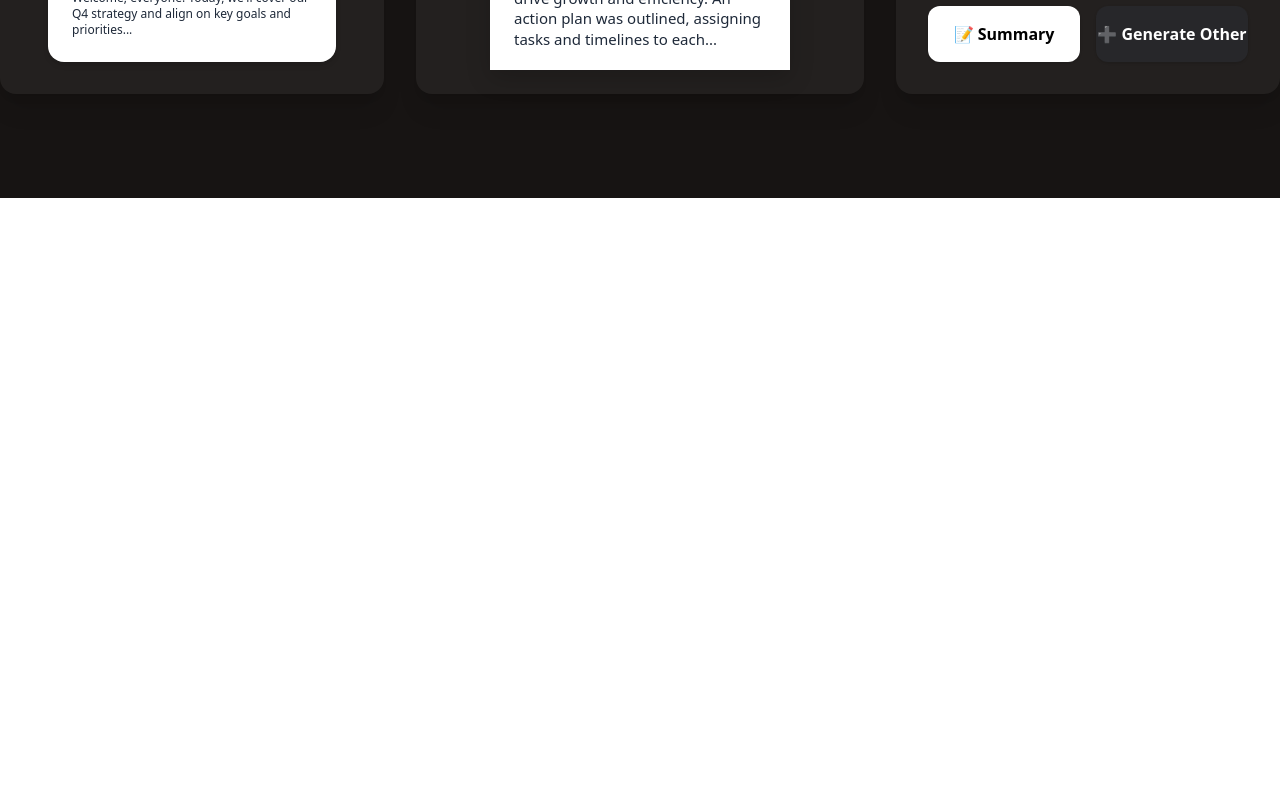
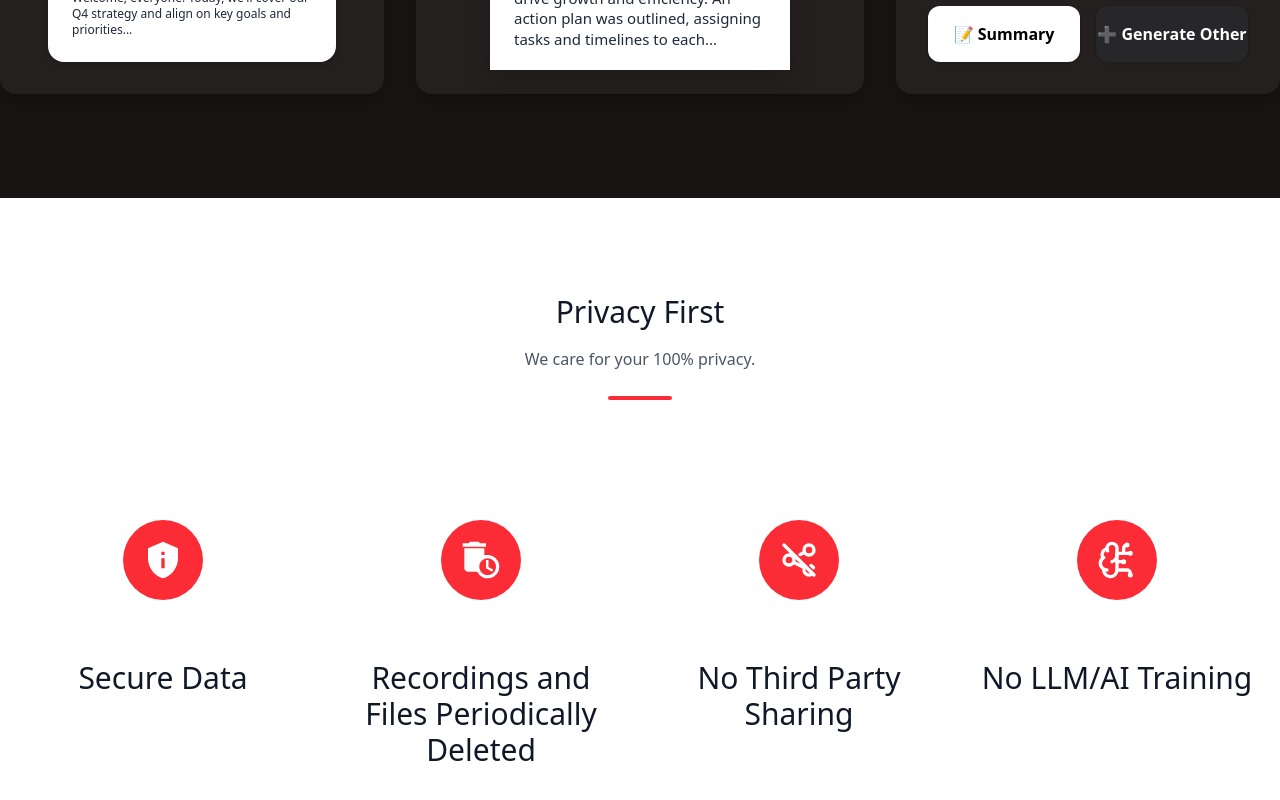
Before and after one commit to codeXanu/my-audionote-app, a Next.js app: page / in a window 1280 px wide. Shown: the part 4336-5136 px from the top of the page. Before the commit the page ends 4534 px from the top, so only its background shows below. Built offline with nearby package versions, Linux system fonts and the light colour scheme.

Commit message:
Privact section added

```diff
--- a/app/components/FeatureSection.jsx
+++ b/app/components/FeatureSection.jsx
@@ -1,4 +1,5 @@
 export default function FeatureSection() {
+
   return (
     <div className="bg-[#171413] min-h-screen py-26 mt-26">
       {/* Header */}
--- /dev/null
+++ b/app/components/PrivacyFirstSection.jsx
@@ -0,0 +1,87 @@
+import { MdPrivacyTip } from "react-icons/md";
+import { MdAutoDelete } from "react-icons/md";
+import { TbShareOff } from "react-icons/tb";
+import { LuBrainCircuit } from "react-icons/lu";
+
+
+
+export default function PrivacyFirstSection() {
+  return (
+    <>
+      <section class="text-gray-600 body-font">
+        <div class="container px-5 py-24 mx-auto">
+          <div class="text-center mb-30">
+            <h1 class="sm:text-3xl text-2xl font-medium title-font text-gray-900 mb-4">
+              Privacy First
+            </h1>
+            <p class="text-base leading-relaxed xl:w-2/4 lg:w-3/4 mx-auto text-gray-500s">
+              We care for your 100% privacy.
+            </p>
+            <div class="flex mt-6 justify-center">
+              <div class="w-16 h-1 rounded-full bg-red-500 inline-flex"></div>
+            </div>
+          </div>
+
+          <div class="flex flex-wrap sm:-m-4 -mx-4 -mb-10 -mt-4 md:space-y-0 space-y-6">
+
+            <div class="p-4 md:w-1/4 flex flex-col text-center items-center">
+              <div class="w-20 h-20 inline-flex items-center justify-center rounded-full bg-red-500 mb-15 flex-shrink-0">
+                <MdPrivacyTip className="text-white w-2xl h-10 " />
+
+              </div>
+              <div class="flex-grow">
+                <h2 class="text-gray-900 text-3xl title-font font-medium mb-3">
+                  Secure Data
+                </h2>
+
+              </div>
+            </div>
+
+            <div class="p-4 md:w-1/4 flex flex-col text-center items-center">
+              <div class="w-20 h-20 inline-flex items-center justify-center rounded-full bg-red-500 mb-15 flex-shrink-0">
+                <MdAutoDelete className="text-white w-2xl h-10 " />
+
+              </div>
+              <div class="flex-grow">
+                <h2 class="text-gray-900 text-3xl title-font font-medium mb-3">
+                  Recordings and Files Periodically Deleted
+                </h2>
+
+              </div>
+            </div>
+
+            <div class="p-4 md:w-1/4 flex flex-col text-center items-center">
+              <div class="w-20 h-20 inline-flex items-center justify-center rounded-full bg-red-500 mb-15 flex-shrink-0">
+                <TbShareOff className="text-white w-2xl h-10 " />
+
+              </div>
+              <div class="flex-grow">
+                <h2 class="text-gray-900 text-3xl title-font font-medium mb-3">
+                  No Third Party Sharing
+                </h2>
+
+              </div>
+            </div>
+
+            <div class="p-4 md:w-1/4 flex flex-col text-center items-center">
+              <div class="w-20 h-20 inline-flex items-center justify-center rounded-full bg-red-500 mb-15 flex-shrink-0">
+                <LuBrainCircuit className="text-white w-2xl h-10 " />
+
+              </div>
+              <div class="flex-grow">
+                <h2 class="text-gray-900 text-3xl title-font font-medium mb-3">
+                  No LLM/AI Training
+                </h2>
+
+              </div>
+            </div>
+
+
+
+          </div>
+
+        </div>
+      </section>
+    </>
+  );
+}
--- a/app/page.js
+++ b/app/page.js
@@ -2,6 +2,7 @@ import Header from "./components/Header";
 import HeroSection from "./components/HeroSection";
 import FeatureShowcase from "./components/FeatureShowcase";
 import FeatureSection from "./components/FeatureSection";
+import PrivacyFirstSection from "./components/PrivacyFirstSection";
 
 export default function Home() {
   return (
@@ -13,6 +14,8 @@ export default function Home() {
    <FeatureShowcase />
 
    <FeatureSection />
+
+   <PrivacyFirstSection />
    </>
   );
 }
```
